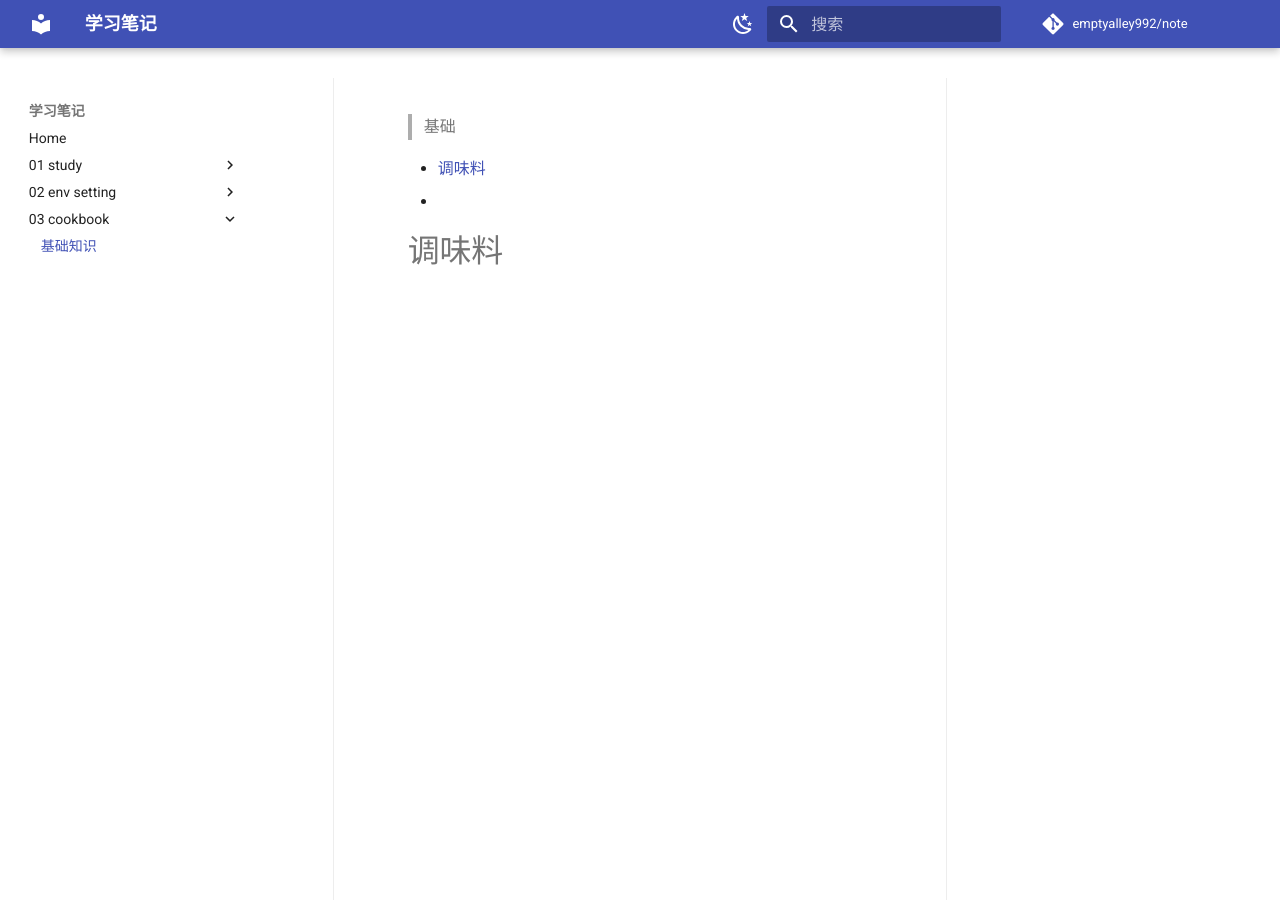
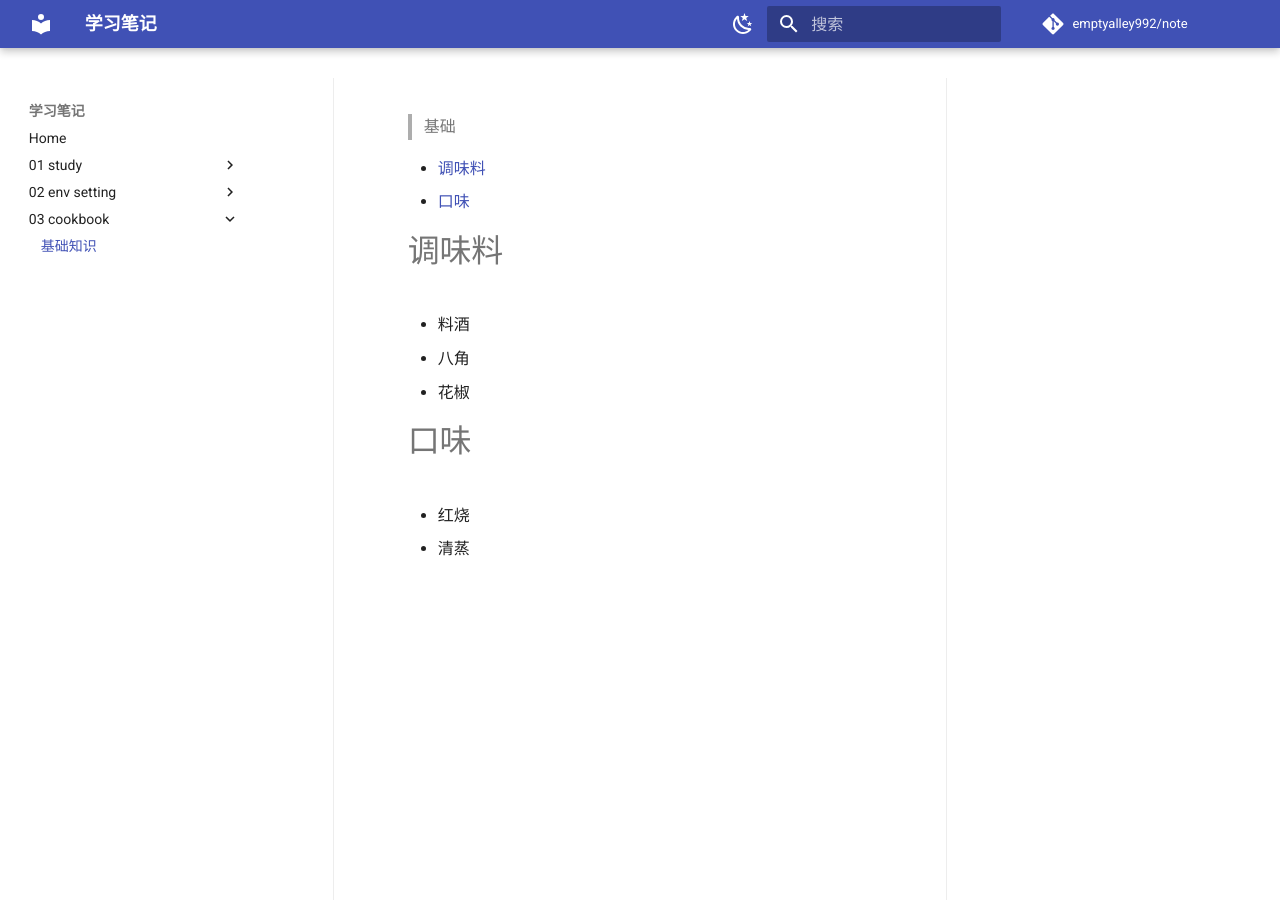
Before and after one commit to emptyalley992/note, an MkDocs documentation site: the page built from docs/03 cookbook/基础知识.md, in a window 1280 px wide and 900 px high. Built offline with MkDocs 1.6.1 and Material for MkDocs 9.7.7, drawn with Linux system fonts in a browser that asks for light colours; comment, search, counter and statistics services are not loaded.

Commit message:
docs/03 cookbook/基础知识.md updated from https://stackedit.cn/

```diff
--- a/docs/03 cookbook/基础知识.md
+++ b/docs/03 cookbook/基础知识.md
@@ -6,11 +6,16 @@
 [TOC]
 
 # 调味料
+- 料酒
+- 八角
+- 花椒
 
 
 
 
-#
+# 口味
+- 红烧
+- 清蒸
 <!--stackedit_data:
-eyJoaXN0b3J5IjpbMTMzODAzMjk4N119
+eyJoaXN0b3J5IjpbNjIxMjczNDY1XX0=
 -->
```
